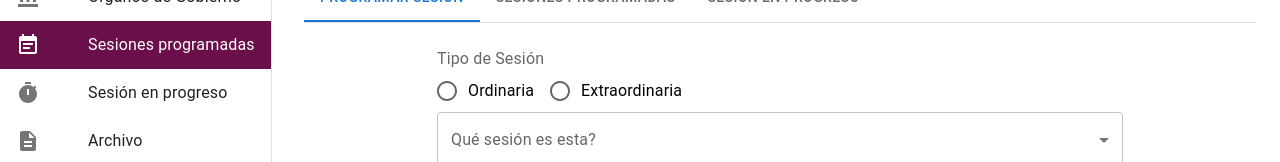
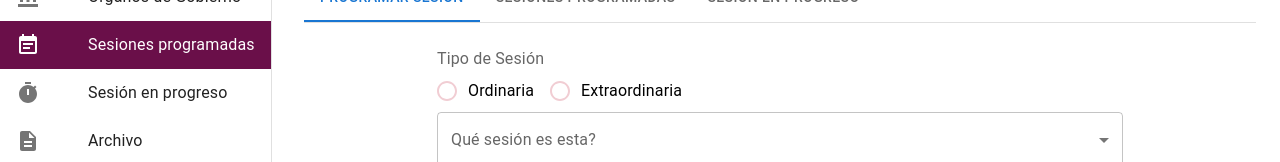
Before and after one commit to ArturoEstrada0/sisogem, a React (Create React App) app: page /sesiones-programadas in a window 1280 px wide. Shown: the part 131-293 px from the top of the page. Built offline with nearby package versions, Linux system fonts and the light colour scheme.

Commit message:
Fix color radio check

```diff
--- a/src/components/ProgramarSesion.jsx
+++ b/src/components/ProgramarSesion.jsx
@@ -4,9 +4,12 @@ import RadioGroup from '@mui/material/RadioGroup';
 import FormControlLabel from '@mui/material/FormControlLabel';
 import FormControl from '@mui/material/FormControl';
 import FormLabel from '@mui/material/FormLabel';
-import './SesionesProgramadas.css'
 
 export default function ProgramarSesion() {
+  const radioStyle = {
+    color: '#F1CDD3', // Cambia 'blue' al color que desees
+  };
+
   return (
     <FormControl>
       <FormLabel id="demo-row-radio-buttons-group-label">Tipo de Sesión</FormLabel>
@@ -15,8 +18,8 @@ export default function ProgramarSesion() {
         aria-labelledby="demo-row-radio-buttons-group-label"
         name="row-radio-buttons-group"
       >
-        <FormControlLabel value="ordinaria" control={<Radio className="radio-ordinaria" />} label="Ordinaria" />
-        <FormControlLabel value="extraordinaria" control={<Radio className="radio-extraordinaria" />} label="Extraordinaria" />
+        <FormControlLabel value="ordinaria" control={<Radio style={radioStyle} />} label="Ordinaria" />
+        <FormControlLabel value="extraordinaria" control={<Radio style={radioStyle} />} label="Extraordinaria" />
       </RadioGroup>
     </FormControl>
   );
--- a/src/components/SesionesProgramadas.css
+++ b/src/components/SesionesProgramadas.css
@@ -7,10 +7,6 @@
     width: 100%;
     height: 100%;
 }
-.radio-ordinaria.Mui-checked {
+.radio.Mui-checked {
     color: #F1CDD3;
-  }
-
-  .radio-extraordinaria.Mui-checked {
-    color: #F1CDD3;
-  }
+}
```
